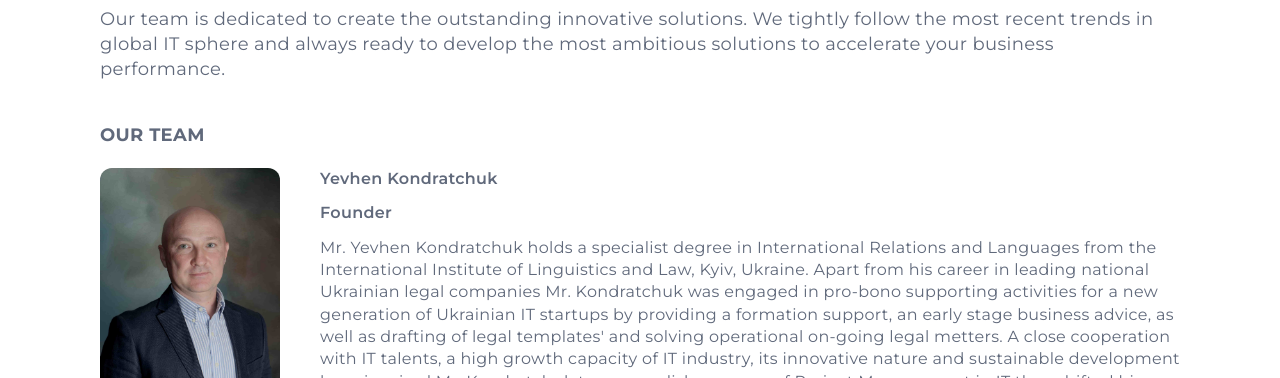
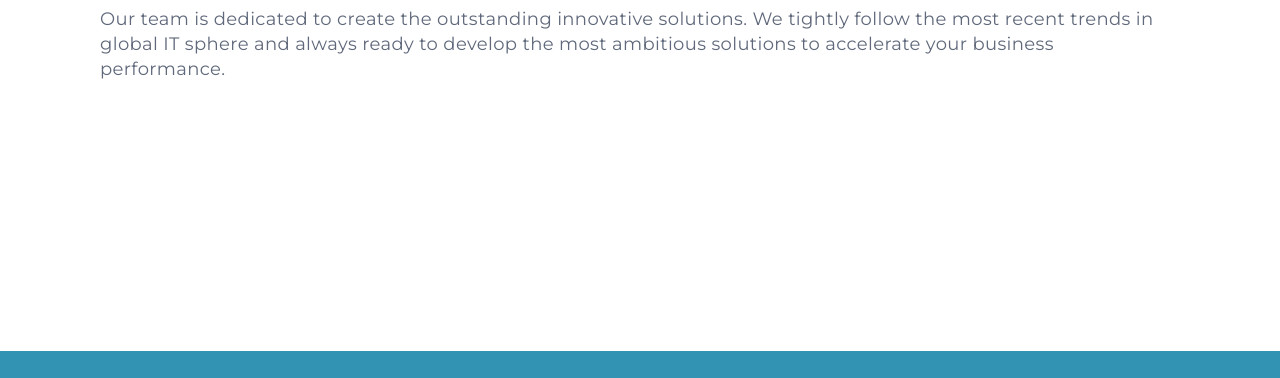
Before and after one commit to Feraxoft/feraxoft, a website built with Parcel: page src/about.html in a window 1280 px wide. Shown: the part 171-549 px from the top of the page. Built offline with nearby package versions, Linux system fonts and the light colour scheme.

Commit message:
deleted_CeoCard

```diff
--- a/src/partials/about.html
+++ b/src/partials/about.html
@@ -7,35 +7,18 @@
       to develop the most ambitious solutions to accelerate your business
       performance.
     </p>
-    <h2 class="about-team-title">Our team</h2>
+    <!-- <h2 class="about-team-title">Our team</h2>
     <div class="about-card">
       <div>
         <div class="about-card-photo">
-          <img
-            src="./images/img/aboutCeo.jpg"
-            alt="a man in a costume"
-            width="180px"
-          />
+          <img src="" alt="" width="180px" />
         </div>
       </div>
       <div class="about-card-content">
-        <p class="about-card-name">Yevhen Kondratchuk</p>
-        <p class="about-card-role">Founder</p>
-        <p class="about-card-description">
-          Mr. Yevhen Kondratchuk holds a specialist degree in International
-          Relations and Languages from the International Institute of
-          Linguistics and Law, Kyiv, Ukraine. Apart from his career in leading
-          national Ukrainian legal companies Mr. Kondratchuk was engaged in
-          pro-bono supporting activities for a new generation of Ukrainian IT
-          startups by providing a formation support, an early stage business
-          advice, as well as drafting of legal templates' and solving
-          operational on-going legal metters. A close cooperation with IT
-          talents, a high growth capacity of IT industry, its innovative nature
-          and sustainable development have inspired Mr. Kondratchuk to
-          accomplish a course of Project Management in IT thus shifted his
-          professional interests into the innovative IT industry.
-        </p>
+        <p class="about-card-name"></p>
+        <p class="about-card-role"></p>
+        <p class="about-card-description"></p>
       </div>
-    </div>
+    </div> -->
   </div>
 </section>
```
Also changed, not shown: src/images/img/aboutCeo.jpg (deleted).
